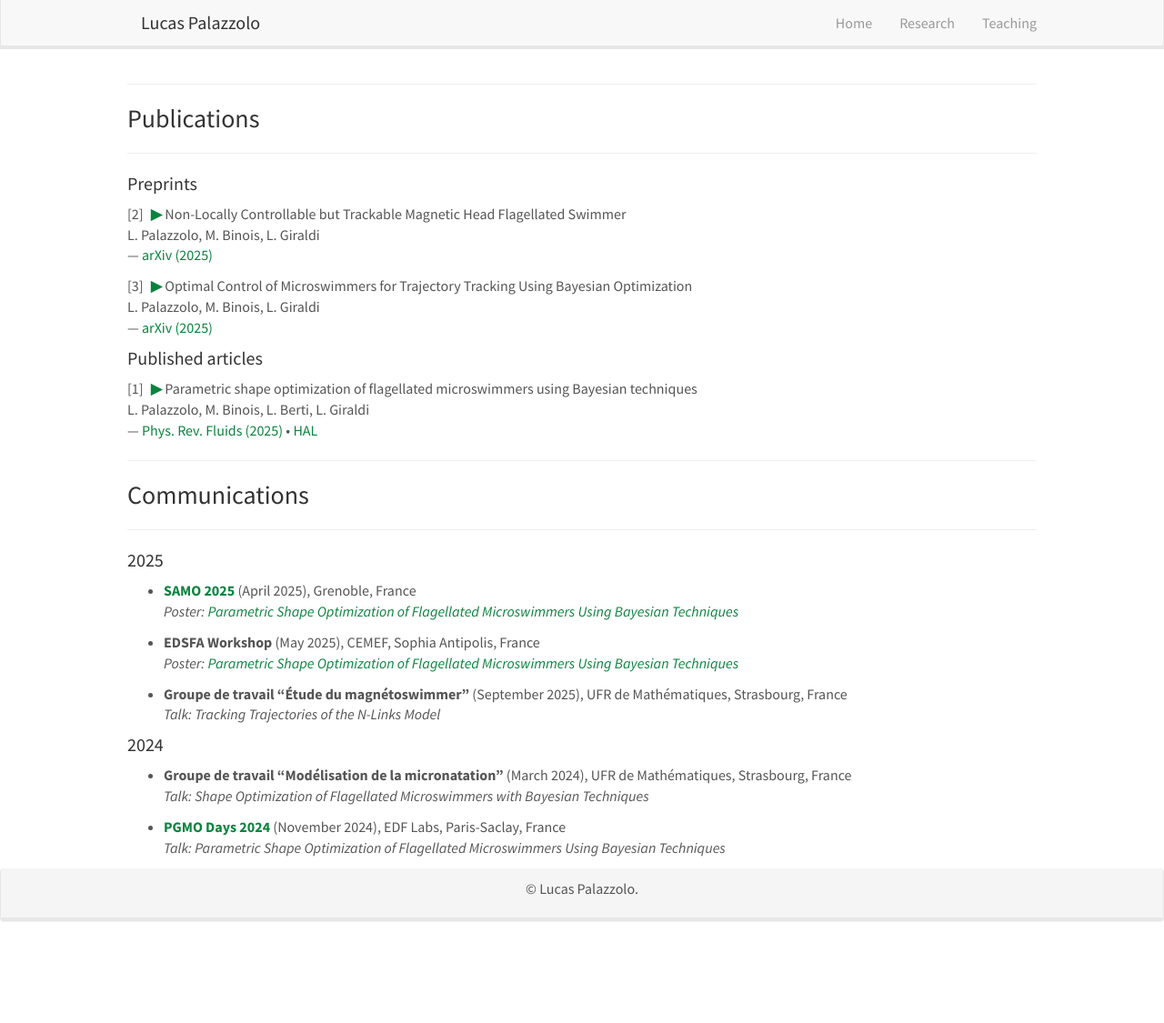
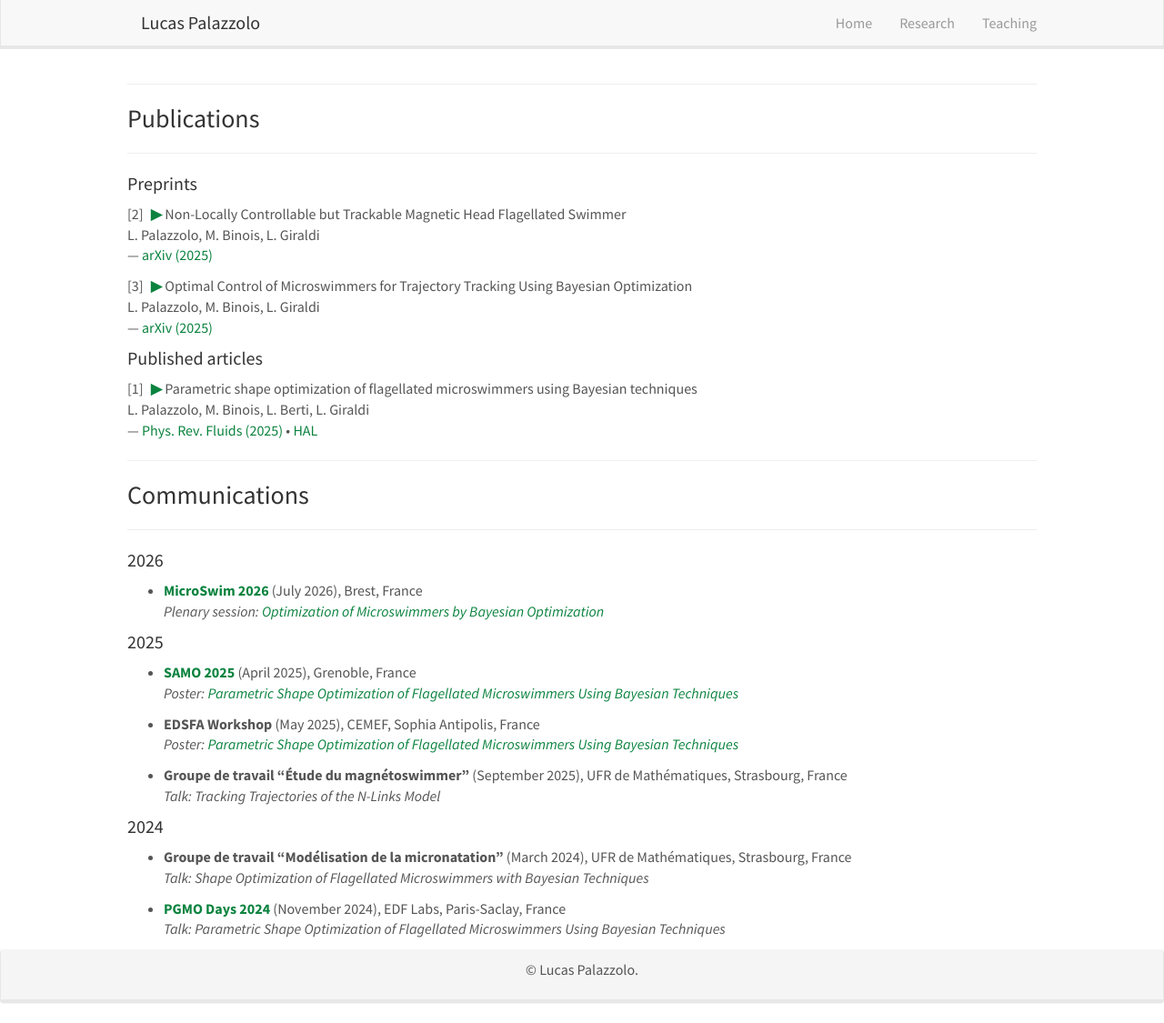
Before and after one commit to Luplz/webpage, a Jekyll site: the page built from _pages/research.md, in a window 1280 px wide and 1125 px high. Shown: the whole window at 91% size. Built offline with Jekyll 4.4.1, drawn with Linux system fonts in a browser that asks for light colours.

Commit message:
Update communications

```diff
--- a/_pages/research.md
+++ b/_pages/research.md
@@ -62,6 +62,10 @@ permalink: /research/
 ### Communications
 ---
 
+#### 2026
+- **[MicroSwim 2026](https://www.lebesgue.fr/fr/microSwim26)** (July 2026), Brest, France
+  *Plenary session:* [*Optimization of Microswimmers by Bayesian Optimization*](https://www.lebesgue.fr/sites/default/files/2026-07/abstract_book%20modelling.pdf)
+
 
 #### 2025
 - **[SAMO 2025](https://samo2025.sciencesconf.org/)** (April 2025), Grenoble, France
```
